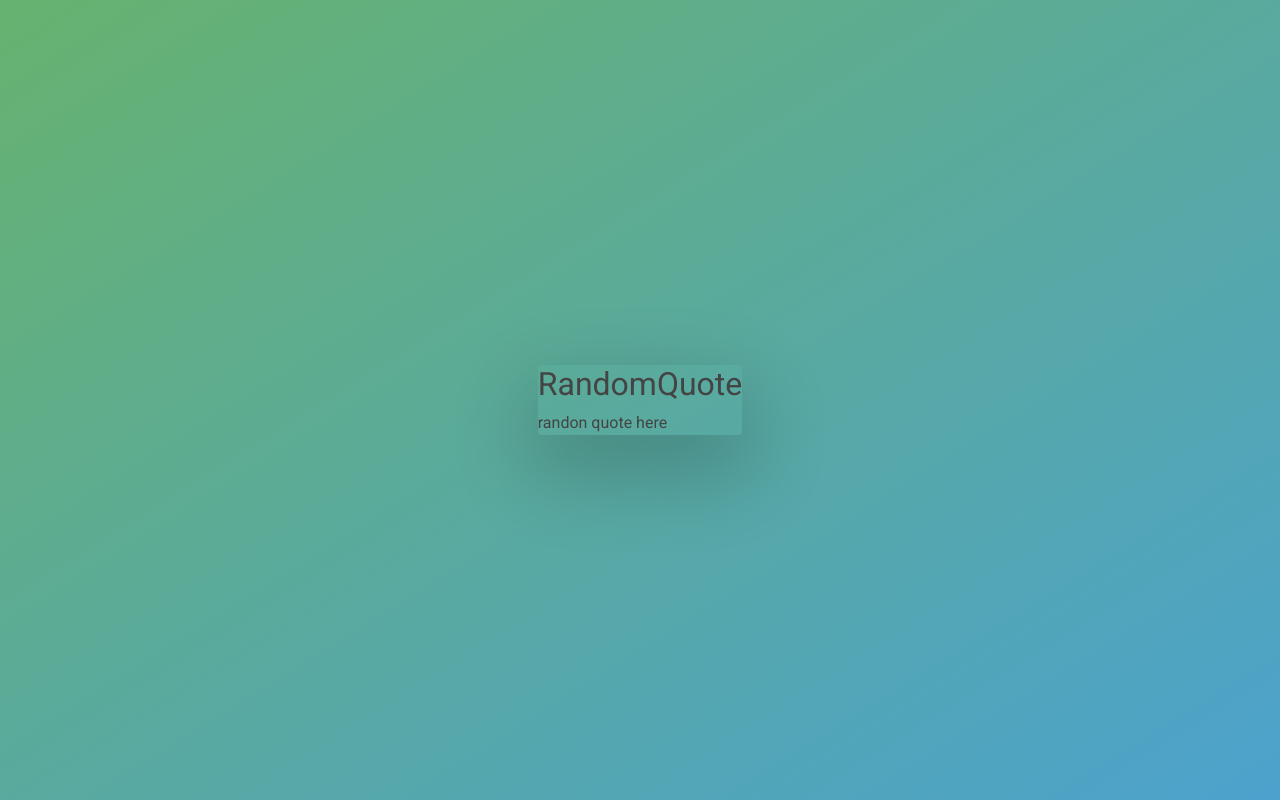
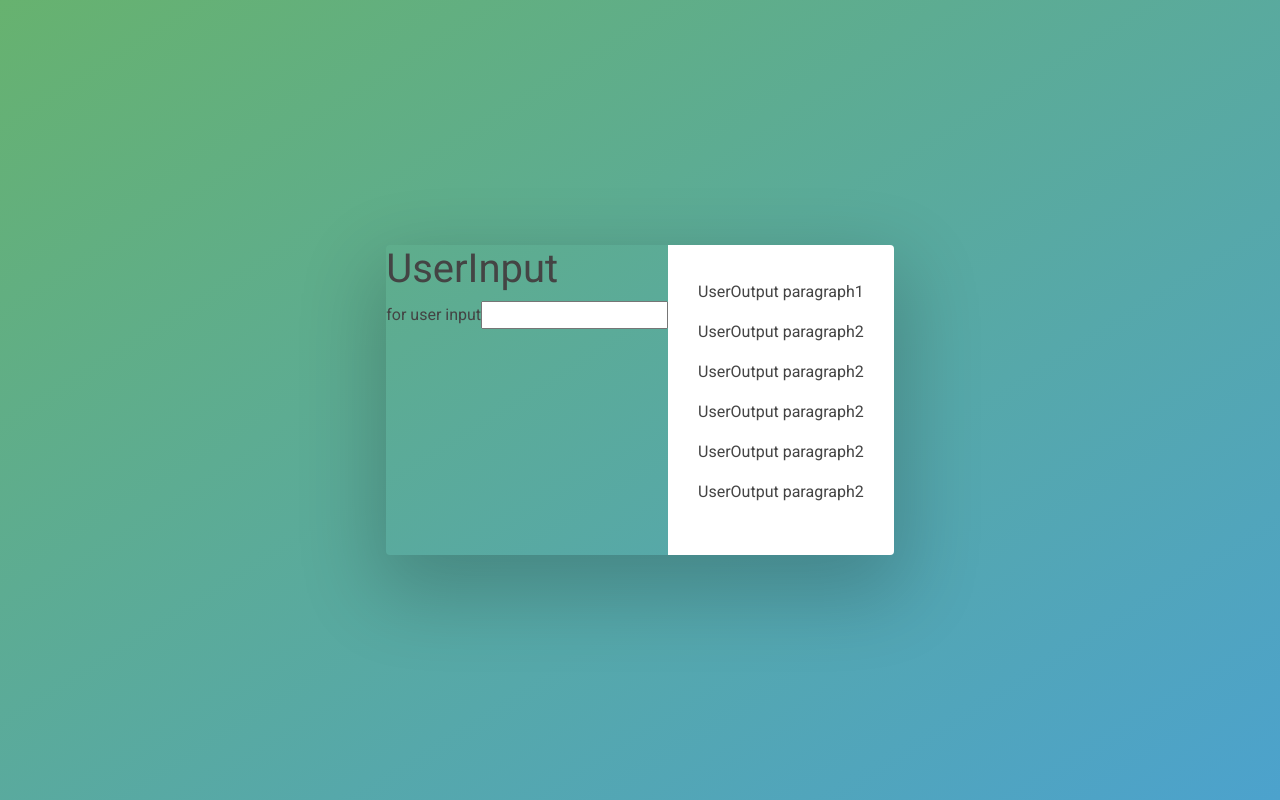
Before and after one commit to sdbeng/controlled-components-demo, a React (Create React App) app: page / in a window 1280 px wide. Built offline with nearby package versions, Linux system fonts and the light colour scheme.

Commit message:
do daily challenge

```diff
--- a/src/App.js
+++ b/src/App.js
@@ -1,20 +1,31 @@
 import React from "react";
-import Form from "./components/Form";
-import MyComponent from './components/MyComponent'
-import EventListener from "./components/EventListener";
-import Ternary from "./components/Ternary";
+// import Form from "./components/Form";
+// import MyComponent from './components/MyComponent'
+// import EventListener from "./components/EventListener";
+// import Ternary from "./components/Ternary";
 import './App.css'
 
-import Frameworks from "./components/Frameworks";
-import FilterUsers from "./components/FilterUsers";
-import RandomQuote from "./components/RandomQuote";
+// import Frameworks from "./components/Frameworks";
+// import FilterUsers from "./components/FilterUsers";
+// import RandomQuote from "./components/RandomQuote";
+import UserInput from "./components/UserInput";
+import UserOutput from "./components/UserOutput";
 
 function App() {
   return (
   <div className="msgBox">
-  <RandomQuote />
+  <div>
+  <UserInput />
+  </div>
+  <div className="msg__content">
+  <UserOutput />
+  </div>
+
   </div>)
 
 }
 
 export default App;
+// <div className="msgBox">
+//   <RandomQuote />
+//   </div>)
--- /dev/null
+++ b/src/components/UserInput.js
@@ -0,0 +1,20 @@
+import React, { Component } from 'react'
+
+export class UserInput extends Component {
+  render() {
+    return (
+      <div>
+        <h1>UserInput</h1>
+        <form>
+        <label>for user input</label>
+        <input
+        type="text"
+        onChange={this.onHandleChange}
+        />
+        </form>
+      </div>
+    )
+  }
+}
+
+export default UserInput
--- /dev/null
+++ b/src/components/UserOutput.js
@@ -0,0 +1,18 @@
+import React, { Component } from 'react'
+
+export class UserOutput extends Component {
+  render() {
+    return (
+      <div>
+        <p>UserOutput paragraph1</p>
+        <p>UserOutput paragraph2</p>
+        <p>UserOutput paragraph2</p>
+        <p>UserOutput paragraph2</p>
+        <p>UserOutput paragraph2</p>
+        <p>UserOutput paragraph2</p>
+      </div>
+    )
+  }
+}
+
+export default UserOutput
```
